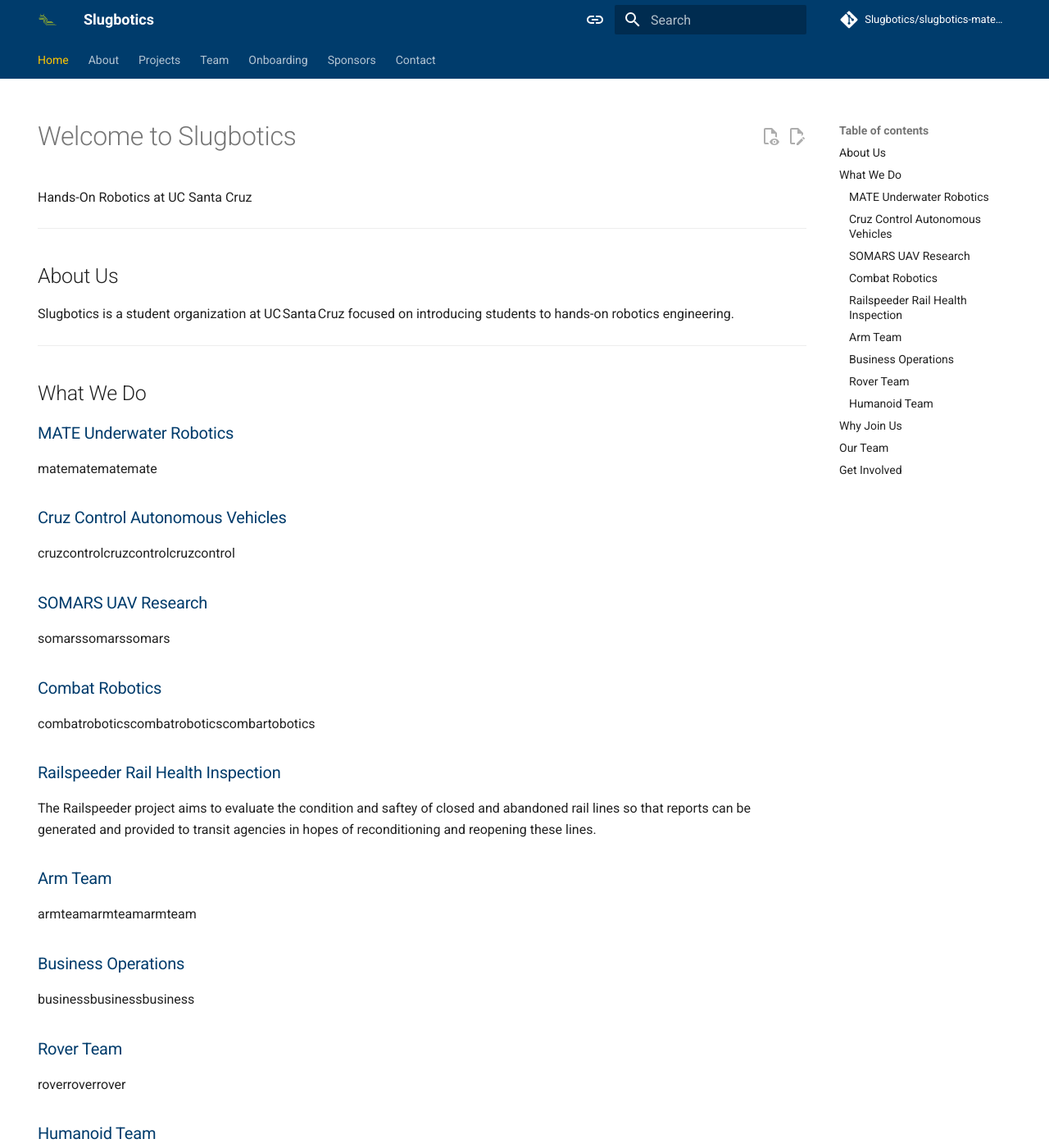
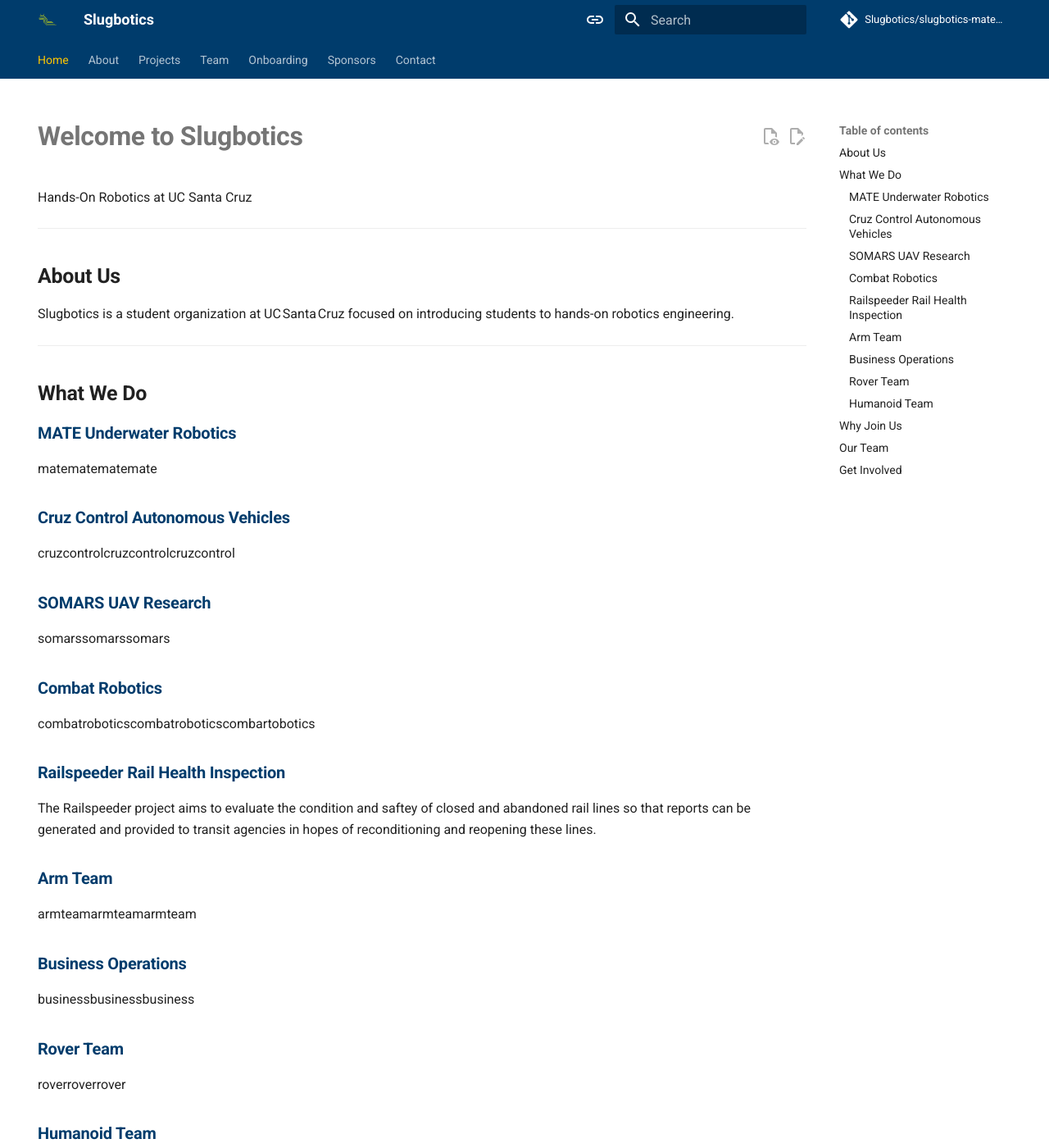
Before and after one commit to Slugbotics/slugbotics-material, an MkDocs documentation site: the page built from docs/index.md, in a window 1280 px wide and 1400 px high. Shown: the whole window at 82% size. Built offline with MkDocs 1.6.1 and Material for MkDocs 9.7.7, drawn with Linux system fonts in a browser that asks for light colours; comment, search, counter and statistics services are not loaded.

Commit message:
Bolded headers

```diff
--- a/docs/stylesheets/extra.css
+++ b/docs/stylesheets/extra.css
@@ -12,6 +12,16 @@
 
   /* Links */
   --md-typeset-a-color: var(--md-accent-fg-color);
+
+  /* Make headers bold */
+  .md-typeset h1,
+  .md-typeset h2,
+  .md-typeset h3,
+  .md-typeset h4,
+  .md-typeset h5,
+  .md-typeset h6 {
+    font-weight: 700 !important;
+  }
 }
 
 /* Dark mode */
```
